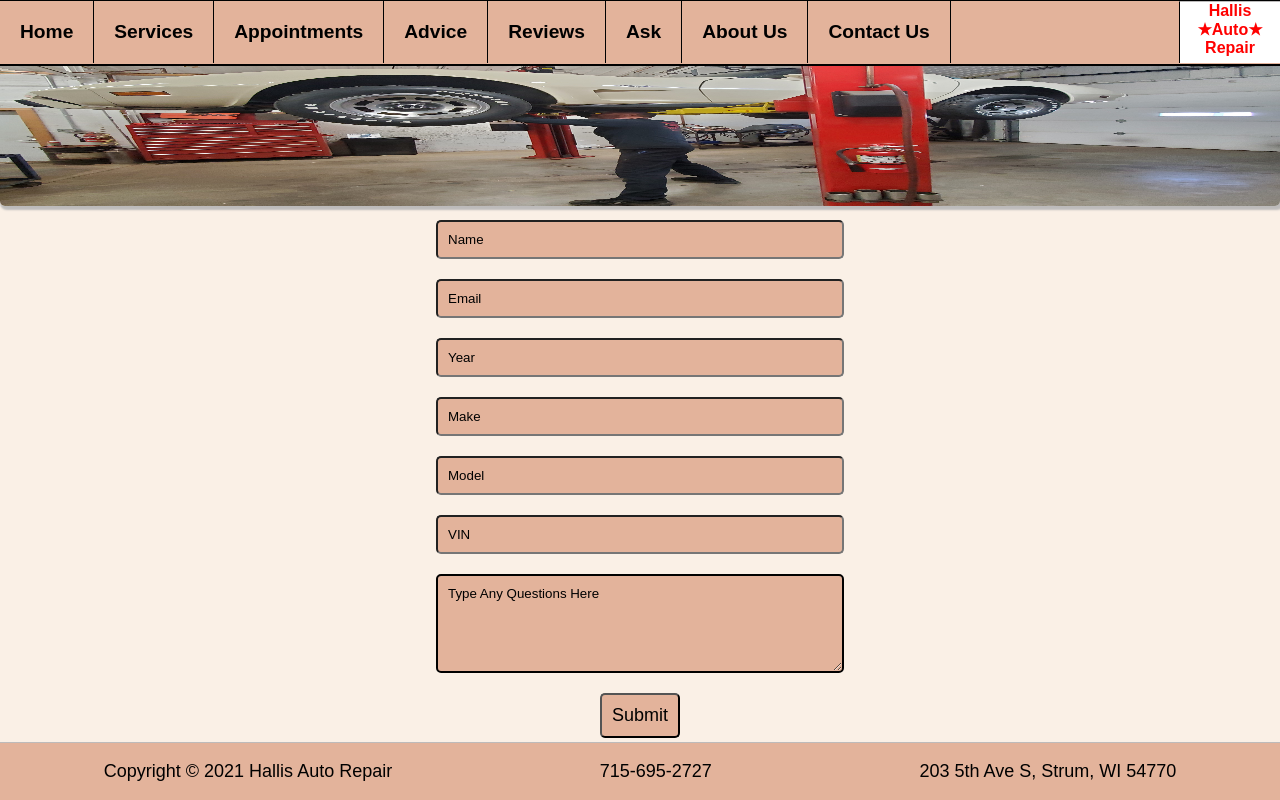
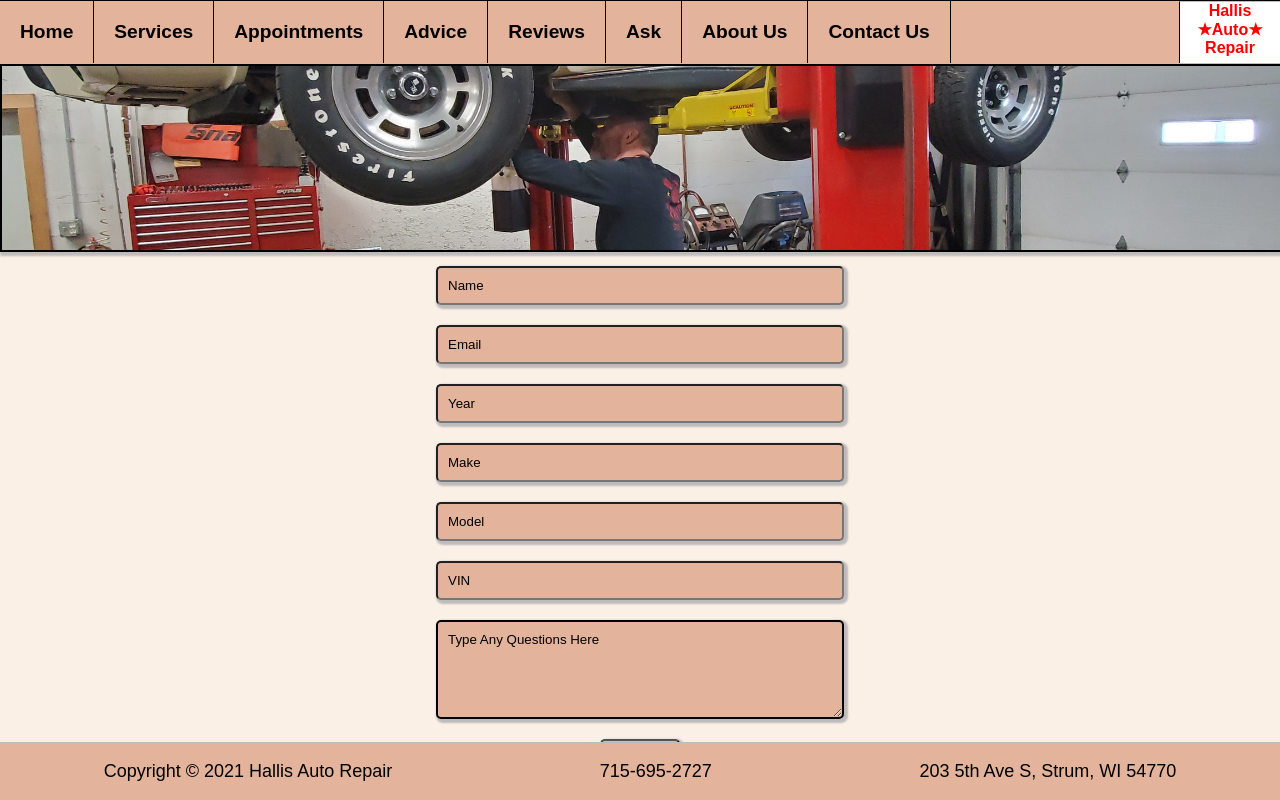
Before and after one commit to milesHerrick/web-systems, a PHP site: page /ask.html in a window 1280 px wide. Run offline with PHP 8.4, Linux system fonts and the light colour scheme.

Commit message:
ask done

```diff
--- a/ask.css
+++ b/ask.css
@@ -15,6 +15,7 @@
 }
 
 form{
+    margin-top: 2%;
     display: flex;
     flex-direction: column;
     justify-content: center;
@@ -56,10 +57,17 @@ input[type=submit]{
     padding: 10px;
     margin: 10px;
 }
+#image{
+    height: 30vh;
+    width: 100vw;
+}
 img{
-    height: 20vh;
-    width: 100vw;
-    overflow: hidden;
+    border: 2px solid black;
+    border-radius: 0% !important;
+    height: 100%;
+    width: 100%;
+    object-fit: cover;
+    object-position: 0% 40%;
 }
 ::placeholder{
     color:black;
--- a/global.css
+++ b/global.css
@@ -161,3 +161,12 @@ img {
   border-radius: 5px;
   box-shadow: 2px 2px 2px 2px rgb(189, 187, 187);
 }
+
+input{
+  box-shadow: 2px 2px 2px 2px rgb(189, 187, 187);
+}
+
+textarea{
+  box-shadow: 2px 2px 2px 2px rgb(189, 187, 187);
+
+}
```
